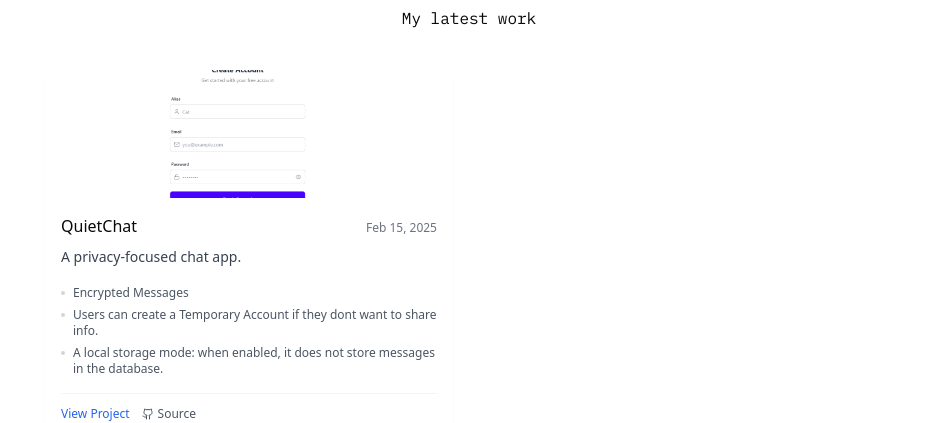
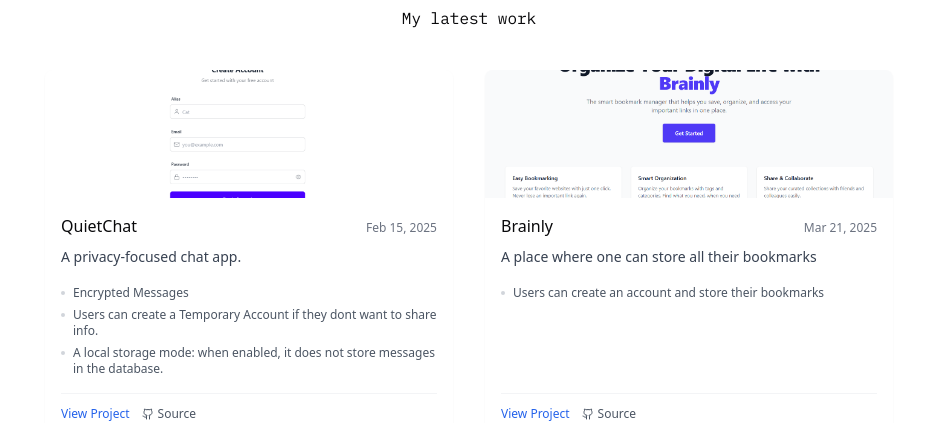
Before and after one commit to Harruta/website, a Next.js app: page / in a window 1280 px wide. Shown: the part 382-805 px from the top of the page, without its empty margins (171-1107 px from the left). Built offline with nearby package versions, Linux system fonts and the light colour scheme.

Commit message:
added brainly in project's section

```diff
--- a/src/app/Projects/product.tsx
+++ b/src/app/Projects/product.tsx
@@ -3,6 +3,7 @@
 import { monoFont } from '../styles/fonts/fonts';
 import Image from 'next/image';
 import QC from '../content/images/QC.png';
+import Brain from '../content/images/Brain.png';
 import { Github } from 'lucide-react';
 
 interface Project {
@@ -30,6 +31,18 @@
                 'A local storage mode: when enabled, it does not store messages in the database.'
             ]
         },
+        {
+            title: 'Brainly',
+            date: 'Mar 21, 2025',
+            description: "A place where one can store all their bookmarks",
+            image: Brain,
+            link: "https://brain-bay-two.vercel.app/",
+            githubUrl: 'https://github.com/Harruta/brain-frontend',
+            bulletPoints:[
+                'Users can create an account and store their bookmarks',
+            ]
+        },
+
     ];
 
     return (
```
Also changed, not shown: src/app/content/images/Brain.png (added).
